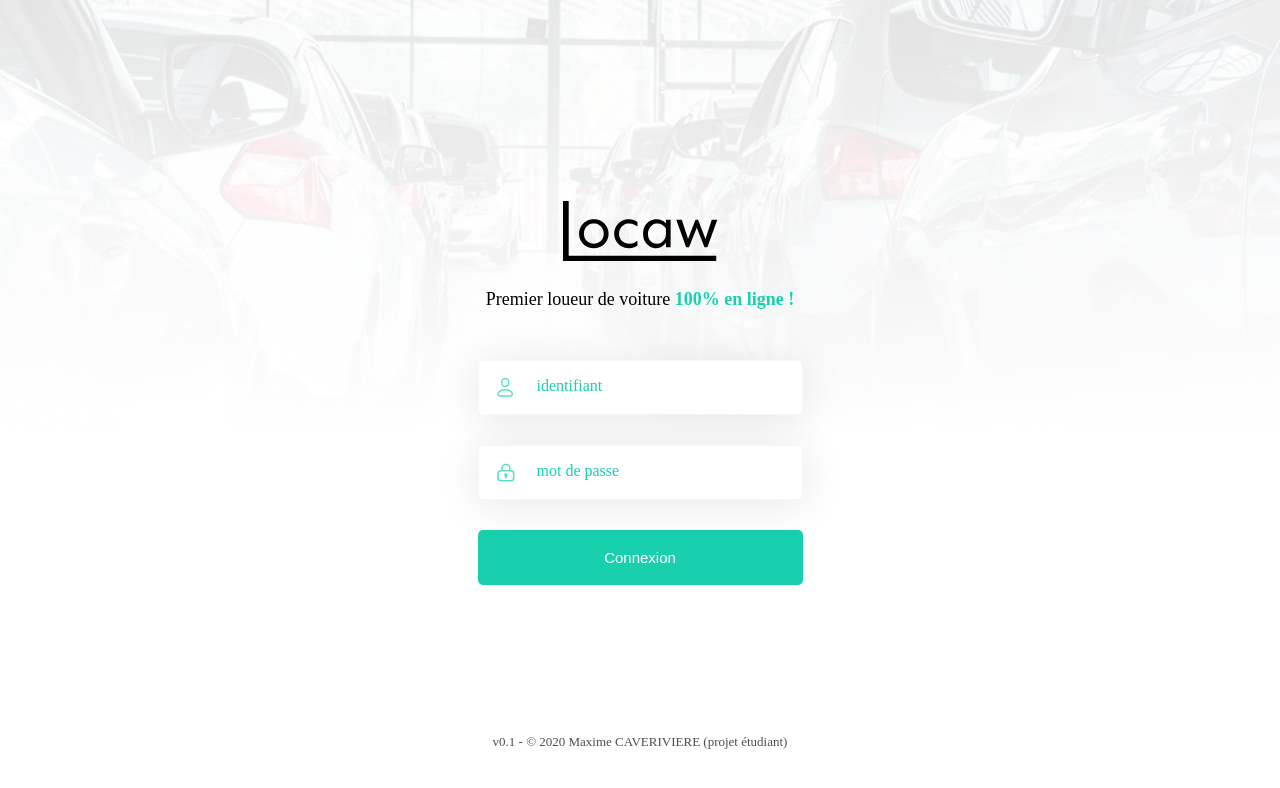
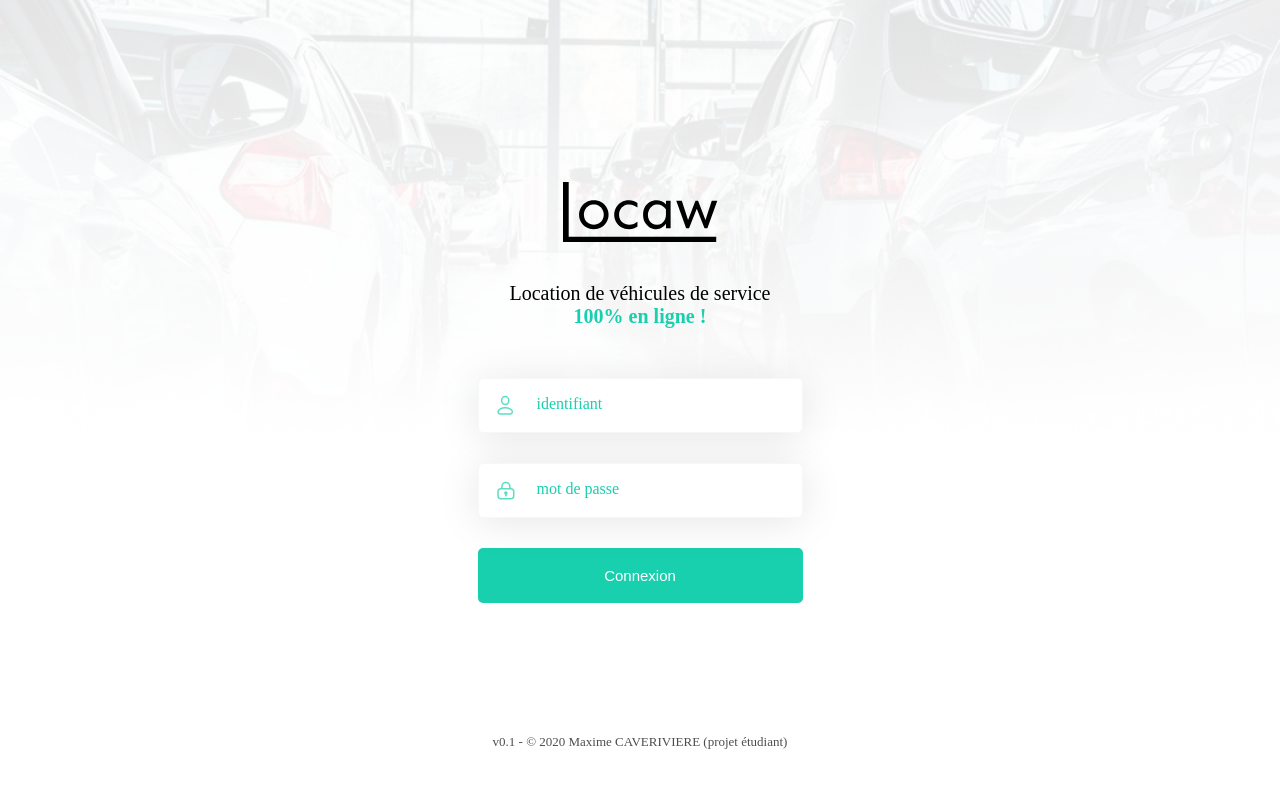
Before and after one commit to wgmaxime/Locaw, a plain HTML site: page index.html in a window 1280 px wide. Drawn offline with Linux system fonts and the light colour scheme.

Commit message:
Modification du slogan

```diff
--- a/index.html
+++ b/index.html
@@ -8,8 +8,8 @@
 			@font-face {font-family: "Sen";src: url("fonts/Sen-Regular.ttf") format("ttf")}
 			body{font-family: Sen; margin: 0;}
 			section.connexion{width: 100vw; height: 100vh; display: flex; flex-direction: column; justify-content: center; align-items: center; background-position: top center; background-repeat: no-repeat; background-size: contain;}
-			.logo{margin-bottom: 10px;}
-			.slogan{margin-bottom: 35px; font-size: 18px;}
+			.logo{margin-bottom: 20px;}
+			.slogan{margin-bottom: 35px; font-size: 20px; text-align: center;}
 			.slogan strong{color: #18CFAE;}
 			label{display: flex;position: relative;margin: 15px 0; height: 55px; background-color: white;border: 1px solid #F7F7F7; box-sizing: border-box; box-shadow: 0px 4px 42px rgba(0, 0, 0, 0.1);border-radius: 5px; width: 325px;}
 			label p{display: flex;position: absolute; left: 58px; pointer-events: none; color: #18CFAE; transition: 350ms ease;}
@@ -26,7 +26,7 @@
 		<main>
 			<section class="connexion" style="background-image: url(img/bg-connexion.png)">
 				<img src="img/logo.svg" class="logo">
-				<p class="slogan">Premier loueur de voiture <strong>100% en ligne !</strong></p>
+				<p class="slogan">Location de véhicules de service <br> <strong>100% en ligne !</strong></p>
 				<label>
 					<img src="img/picto-identifiant.svg">
 					<input type="text" name="identifiant" onfocus="focus(this)">
```
Also changed, not shown: 1 other file.
